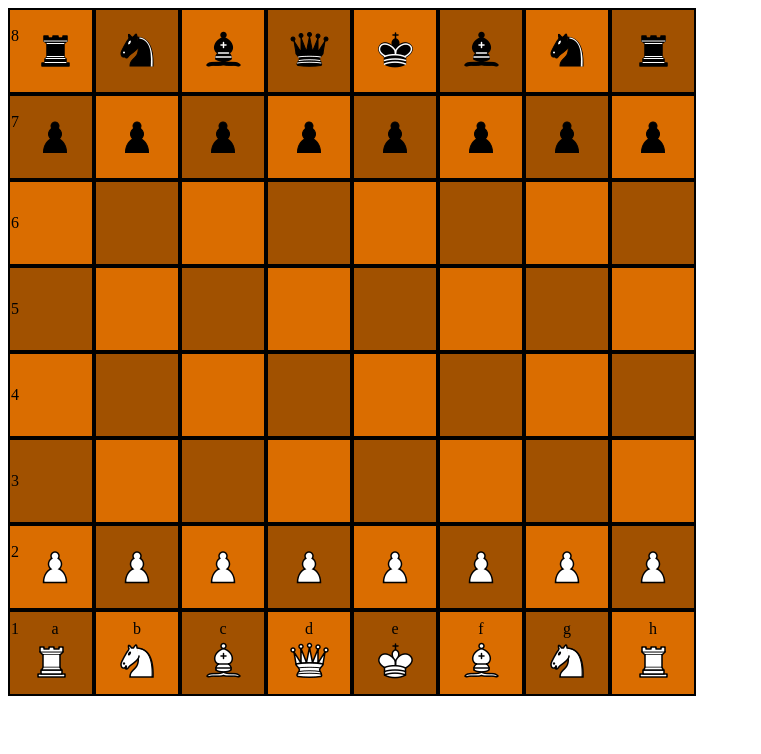
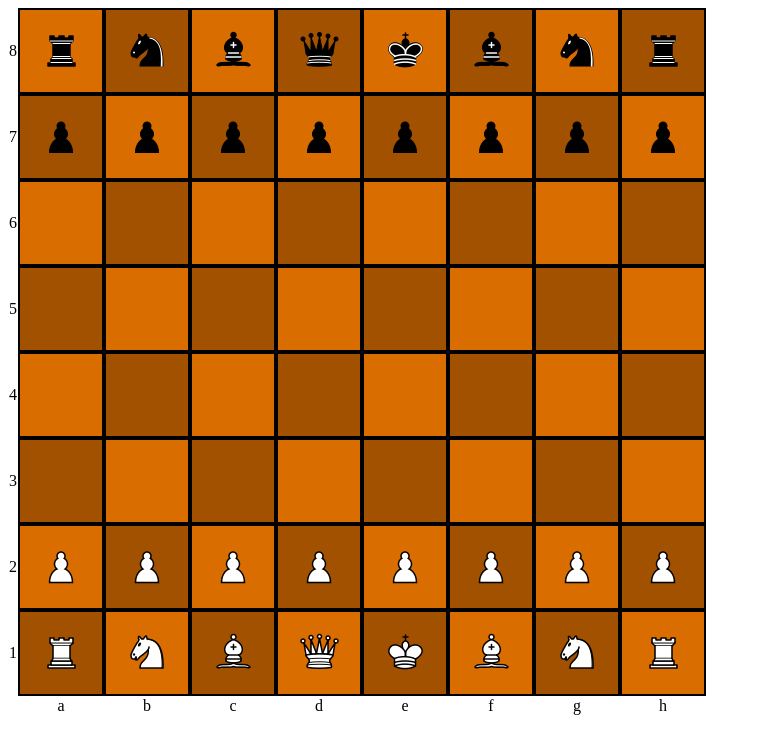
Before and after one commit to rhyolight/chesster, a plain HTML site: page index.html in a window 1280 px wide. Shown: the whole page, without its empty margins (0-761 px from the left). Drawn offline with nearby package versions, Linux system fonts and the light colour scheme.

Commit message:
Moved rank and file markers outside cells.
Instead of putting rank and file markers within the left-most and bottom-most cells, I added an extra row and column for them.

```diff
--- a/css/chesster.css
+++ b/css/chesster.css
@@ -2,7 +2,10 @@
 table.chesster {
     border-spacing: 0;
 }
-table.chesster tr td {
+table.chesster tr td.marker {
+    text-align: center;
+}
+table.chesster tr td.cell {
     border: solid black 2px;
     width: 80px;
     height: 80px;
@@ -20,9 +23,9 @@ table.chesster .row-label {
 table.chesster td.origin {
     opacity: 0.5;
 }
-table.chesster td.highlight {
+table.chesster td.cell.highlight {
     border: solid 2px yellow;
 }
-table.chesster td.attacked {
+table.chesster td.cell.attacked {
     border-color: red;
 }
--- a/js/chesster.js
+++ b/js/chesster.js
@@ -48,6 +48,9 @@
                 output.push(getRelativeCell(cell, x, y));
             }
         }
+
+        // TODO: calculate castling
+
         output = output.filter(function(item) {
             return item != undefined;
         });
@@ -178,7 +181,7 @@
     }
 
     function unHighlightAll(board) {
-        board.find('td').removeClass('highlight attacked origin');
+        board.find('td.cell').removeClass('highlight attacked origin');
     }
 
     function piecePathToDescription(path) {
@@ -312,8 +315,8 @@
     }
 
     function enableDragDrop(board) {
-        var chessImages = board.find('td img'),
-            cells = board.find('td');
+        var chessImages = board.find('td.cell img'),
+            cells = board.find('td.cell');
         chessImages.draggable();
         cells.droppable({
             drop: function(evt, ui) {
@@ -342,22 +345,22 @@
         var cols = 8;
 
         for (var rowCounter = 0; rowCounter < rows; rowCounter++) {
+            var rowId = rowCounter + (8 - 2 * rowCounter);
             var row = $('<tr>');
-            for (var colCounter = 0; colCounter < cols; colCounter++) {
-                var className = 'even';
-                var rowId = rowCounter + (8 - 2 * rowCounter);
-                var colId = columns[colCounter].toLowerCase();
-                var cellId = colId + rowId;
+            var colCounter, className, colId, cellId;
+            // first cell for rank markers
+            row.append('<td class="marker">' + rowId + '</td>');
+            for (colCounter = 0; colCounter < cols; colCounter++) {
+                className = 'even';
+                colId = columns[colCounter].toLowerCase();
+                cellId = colId + rowId;
                 if ((rowCounter + colCounter) % 2 == 1) {
                     className = 'odd';
                 }
-                var cell = $('<td id="' + cellId + '" class="' + className + '">');
-                if (colCounter == 0) {
-                    cell.prepend('<div class="row-label">' + rowId + '</div>');
-                }
-                if (rowCounter == 7) {
-                    cell.append('<div class="col-label">' + colId + '</div>');
-                }
+                var cell = $('<td id="' + cellId + '" class="cell ' + className + '">');
+                // if (rowCounter == 7) {
+                //     cell.append('<div class="col-label">' + colId + '</div>');
+                // }
                 cell.on('mouseover', function(event) {
                     highlightMoves(event, board);
                 });
@@ -368,6 +371,16 @@
             }
             board.append(row);
         }
+        // append one last row with file markers
+        row = $('<tr>');
+        // initial square is empty for left bottom corner
+        row.append('<td>');
+        for (colCounter = 0; colCounter < cols; colCounter++) {
+            colId = columns[colCounter].toLowerCase();
+            row.append('<td class="marker">' + colId + '</td>');
+        }
+        board.append(row);
+
         boardContainer.append(board);
         return board;
     }
```
Also changed, not shown: 1 other file.
